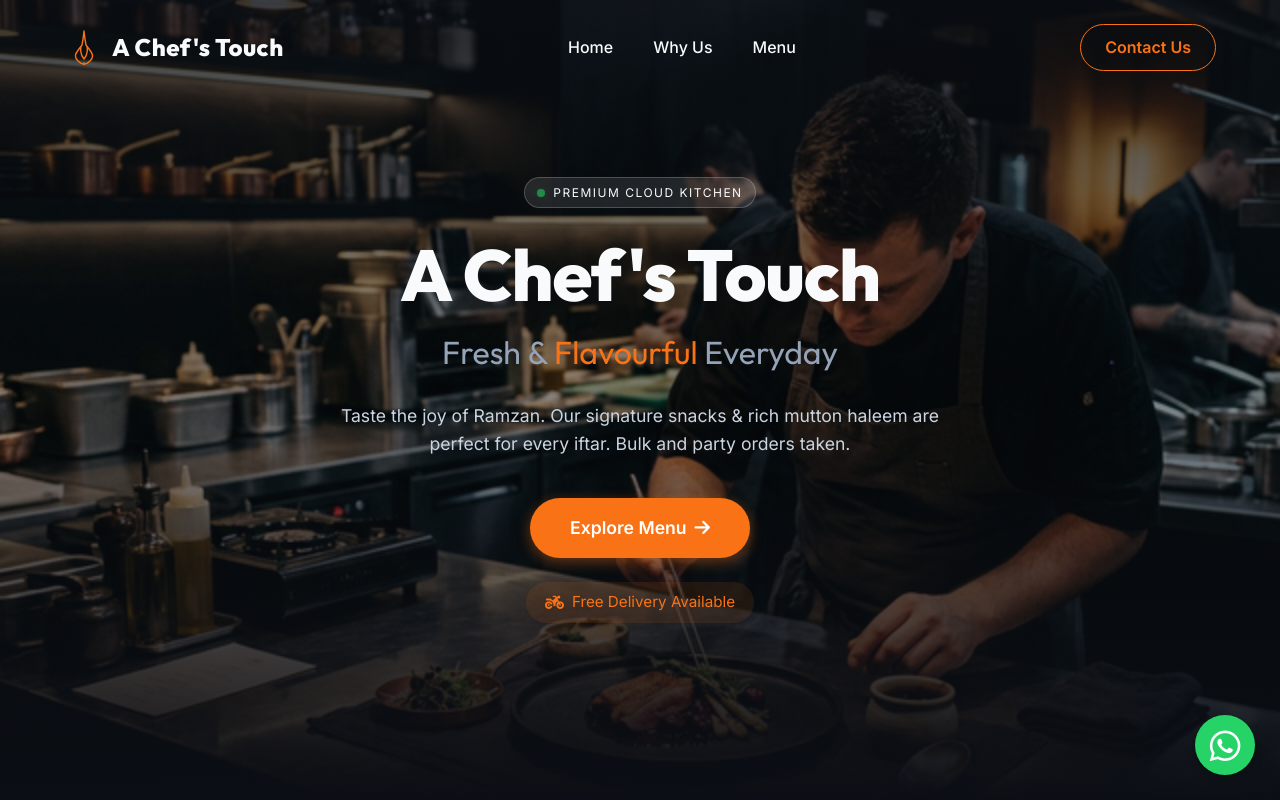
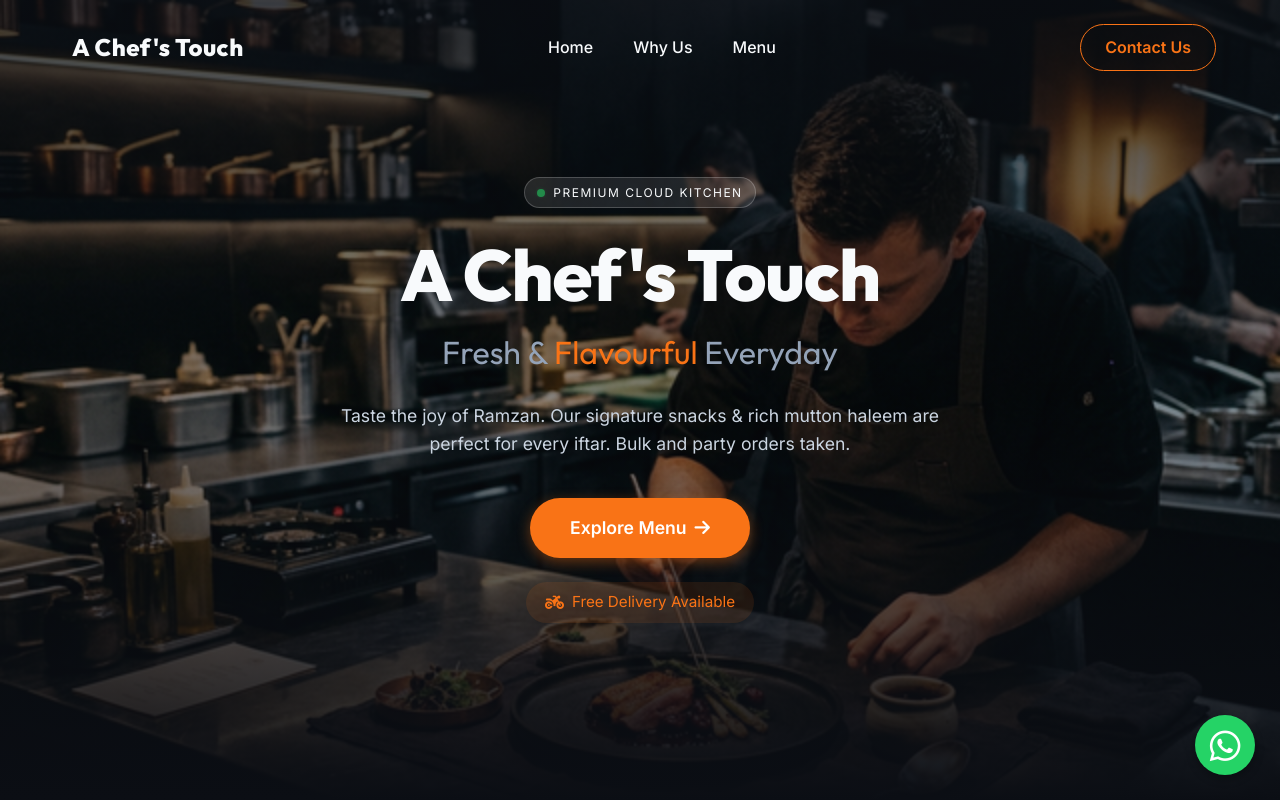
Before and after one commit to ubadha-kaif-work/A-chef-s-touch, a React (Vite) app in the folder a-chefs-touch-react/: page / in a window 1280 px wide. Shown: the top 800 px of the page. Built offline with nearby package versions, Linux system fonts and the light colour scheme; the HTML template or start-up script is replaced by a standard one.

Commit message:
style: revert animated logo changes

```diff
--- a/a-chefs-touch-react/src/components/AnimatedLogo.tsx
+++ /dev/null
@@ -1,42 +0,0 @@
-import React from 'react';
-
-const AnimatedLogo: React.FC = () => {
-    return (
-        <svg
-            className="animated-logo"
-            viewBox="0 0 100 100"
-            xmlns="http://www.w3.org/2000/svg"
-        >
-            {/* Minimalist Whisk / Continuous Line Art */}
-            <path
-                className="logo-path main-path"
-                d="M 50 10
-                   C 50 10, 48 30, 45 45
-                   C 35 60, 20 70, 35 85
-                   C 45 95, 55 95, 65 85
-                   C 80 70, 65 60, 55 45
-                   C 52 30, 50 10, 50 10
-                   M 45 45
-                   C 40 50, 40 70, 50 80
-                   C 60 70, 60 50, 55 45"
-                fill="none"
-                stroke="currentColor"
-                strokeWidth="3.5"
-                strokeLinecap="round"
-                strokeLinejoin="round"
-            />
-            {/* Small elegant dot */}
-            <circle
-                className="logo-path dot-path"
-                cx="50"
-                cy="92"
-                r="2.5"
-                fill="none"
-                stroke="currentColor"
-                strokeWidth="2.5"
-            />
-        </svg>
-    );
-};
-
-export default AnimatedLogo;
--- a/a-chefs-touch-react/src/components/Navbar.tsx
+++ b/a-chefs-touch-react/src/components/Navbar.tsx
@@ -1,6 +1,5 @@
 import React, { useState, useEffect } from 'react';
 import { Link, useLocation } from 'react-router-dom';
-import AnimatedLogo from './AnimatedLogo';
 
 const Navbar: React.FC = () => {
     const [scrolled, setScrolled] = useState(false);
@@ -48,7 +47,7 @@ const Navbar: React.FC = () => {
         <nav className={`navbar ${scrolled ? 'scrolled' : ''}`} id="navbar">
             <div className="navbar-container">
                 <Link to="/" className="logo">
-                    <AnimatedLogo />
+                    <i className="fa-solid fa-hat-chef logo-icon"></i>
                     <span className="logo-text">A Chef's Touch</span>
                 </Link>
                 <div className={`nav-links ${menuOpen ? 'active' : ''}`}>
--- a/a-chefs-touch-react/src/index.css
+++ b/a-chefs-touch-react/src/index.css
@@ -697,48 +697,3 @@ a {
   transform: translateY(-5px);
   box-shadow: 0 6px 15px rgba(37, 211, 102, 0.4);
 }
-/* Animated Logo */
-.animated-logo {
-  width: 40px;
-  height: 40px;
-  color: var(--accent); /* Uses the orange accent color */
-}
-
-/* Base styles for the SVG paths */
-.logo-path {
-  stroke-dasharray: 400; /* Create segments longer than the path itself */
-  stroke-dashoffset: 400; /* Offset them so they are initially invisible */
-  animation: drawLine 2.5s ease-in-out forwards;
-}
-
-/* Stagger the animations so they draw in sequence */
-.main-path {
-  animation-delay: 0.2s;
-}
-
-.accent-path {
-  animation-delay: 1.2s;
-}
-
-.dot-path {
-  animation-delay: 1.8s;
-}
-
-/* The actual drawing keyframe */
-@keyframes drawLine {
-  to {
-    stroke-dashoffset: 0;
-  }
-}
-
-/* Optional: Add a gentle float animation after it draws */
-@keyframes floatLogo {
-  0% { transform: translateY(0px) rotate(0deg); }
-  50% { transform: translateY(-3px) rotate(2deg); }
-  100% { transform: translateY(0px) rotate(0deg); }
-}
-
-.animated-logo {
-  animation: floatLogo 4s ease-in-out infinite;
-  animation-delay: 2.5s; /* Start floating after drawing is done */
-}
```
